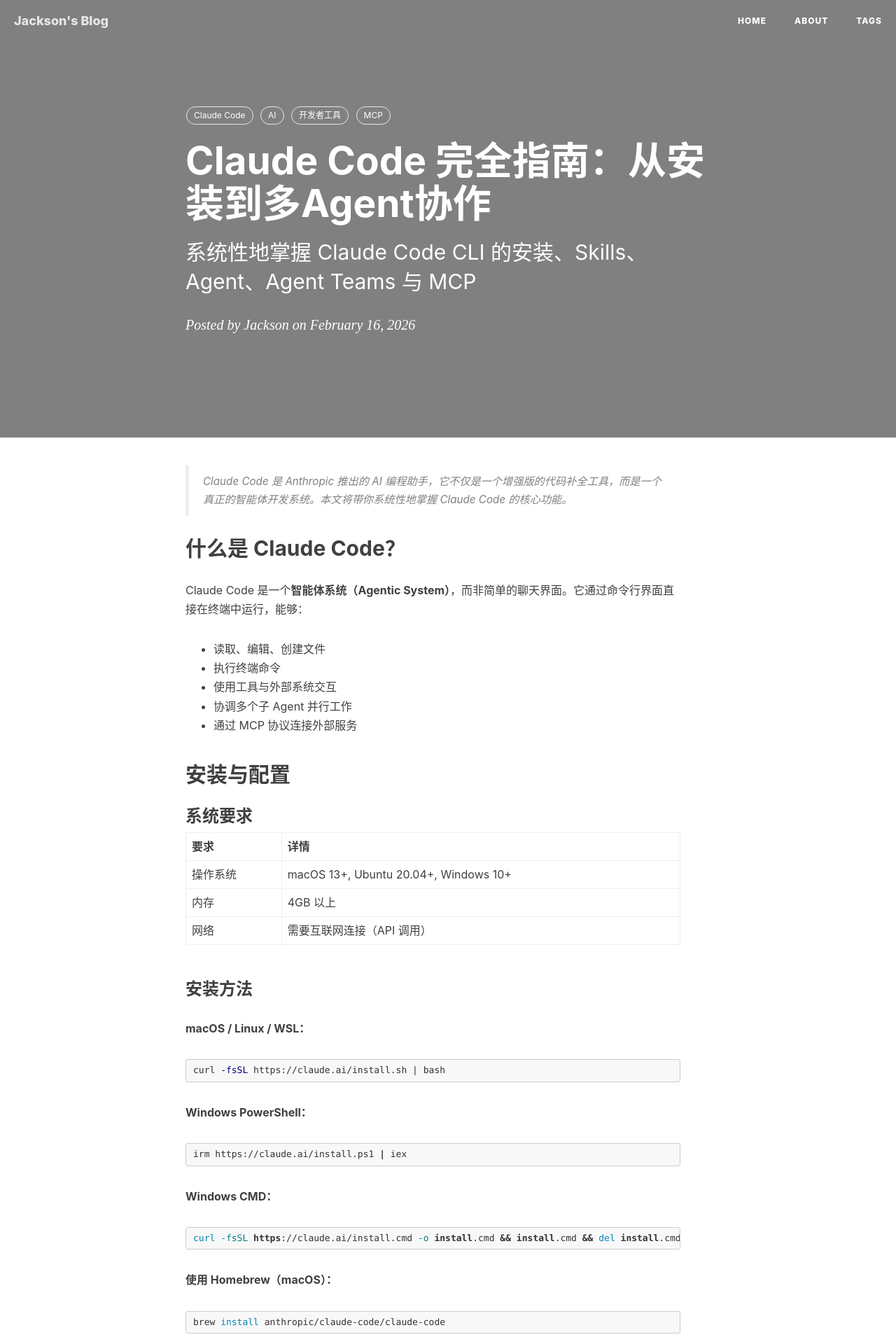
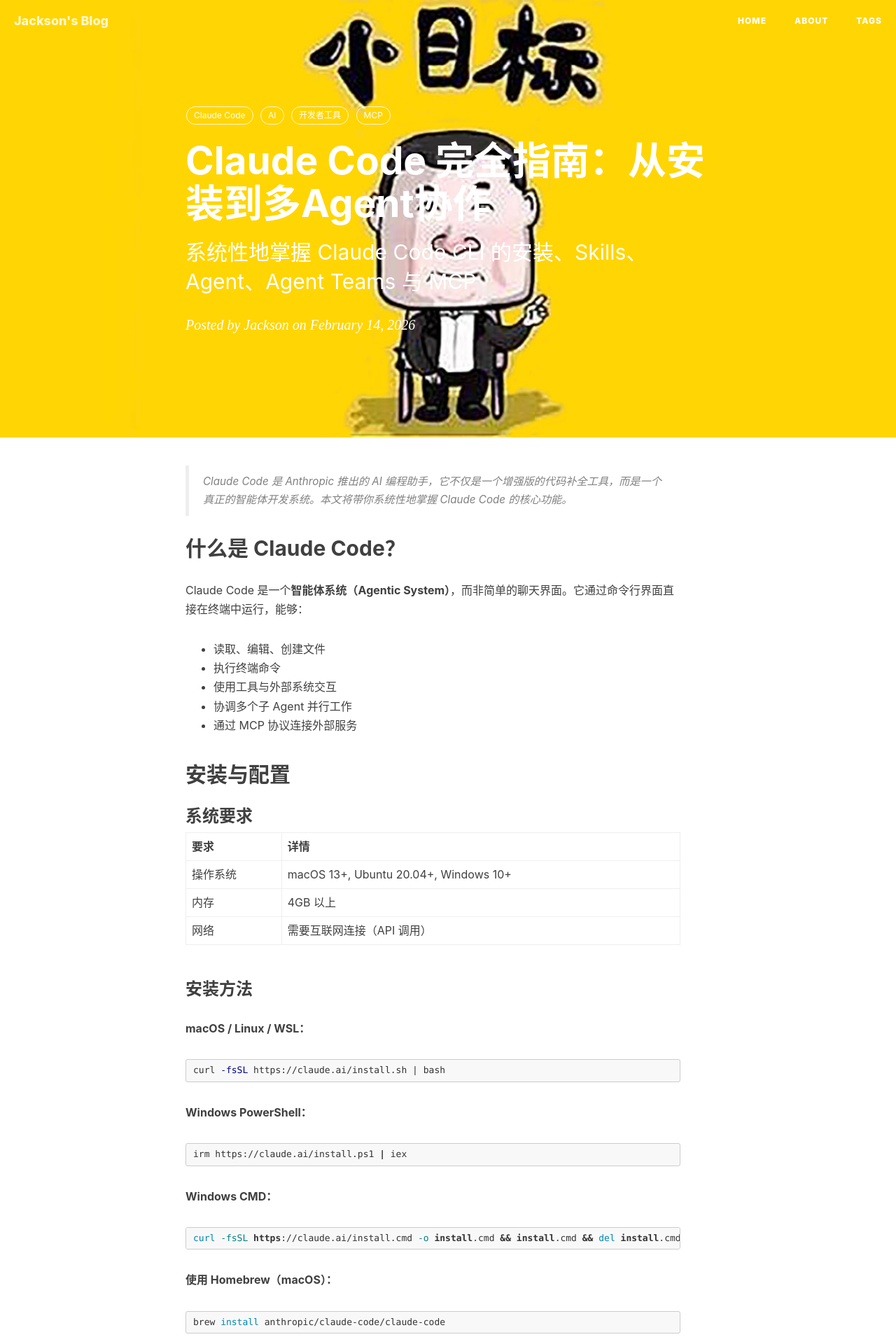
Before and after one commit to jacksoncode/blog, a Jekyll site: the page built from _posts/2026-02-14-claude-code-complete-guide.markdown, in a window 1280 px wide. Shown: the top 1920 px of the page at 70% size. Built offline with Jekyll 4.4.1, drawn with Linux system fonts in a browser that asks for light colours; nearby versions of some CDN libraries; comment, search, counter and statistics services are not loaded.

Commit message:
fix: 修复博客文章错误和配置问题
- 修复 Claude Code 文章图片路径 (img/2027 -> img/2017)
- 修复量化交易文章 Python 代码语法错误
- 更新 _config.yml: gems 改为 plugins (Jekyll 4.x 兼容)
- 重命名 Claude Code 文章日期

```diff
--- a/_config.yml
+++ b/_config.yml
@@ -32,7 +32,7 @@
 
 # Gems
 # from PR#40, to support local preview for Jekyll 3.0
-gems: [jekyll-paginate]
+plugins: [jekyll-paginate]
 
 
 
--- a/_posts/2026-02-16-claude-code-complete-guide.markdown
+++ b/_posts/2026-02-14-claude-code-complete-guide.markdown
@@ -2,9 +2,9 @@
 layout: post
 title: "Claude Code 完全指南：从安装到多Agent协作"
 subtitle: "系统性地掌握 Claude Code CLI 的安装、Skills、Agent、Agent Teams 与 MCP"
-date: 2026-02-16
+date: 2026-02-14
 author: Jackson
-header-img: "img/2027/timg.jpg"
+header-img: "img/2017/timg.jpg"
 tags:
   - Claude Code
   - AI
--- a/_posts/2026-02-16-quantitative-trading-guide.markdown
+++ b/_posts/2026-02-16-quantitative-trading-guide.markdown
@@ -61,7 +61,7 @@
 
     # 计算移动平均线
     signals['short_ma'] = data['close'].rolling(window=short_window).mean()
-    signals['long_ma'] = data['close'].rolling(window=long_window_mean()
+    signals['long_ma'] = data['close'].rolling(window=long_window).mean()
 
     # 生成交易信号
     signals['signal'] = 0
```
